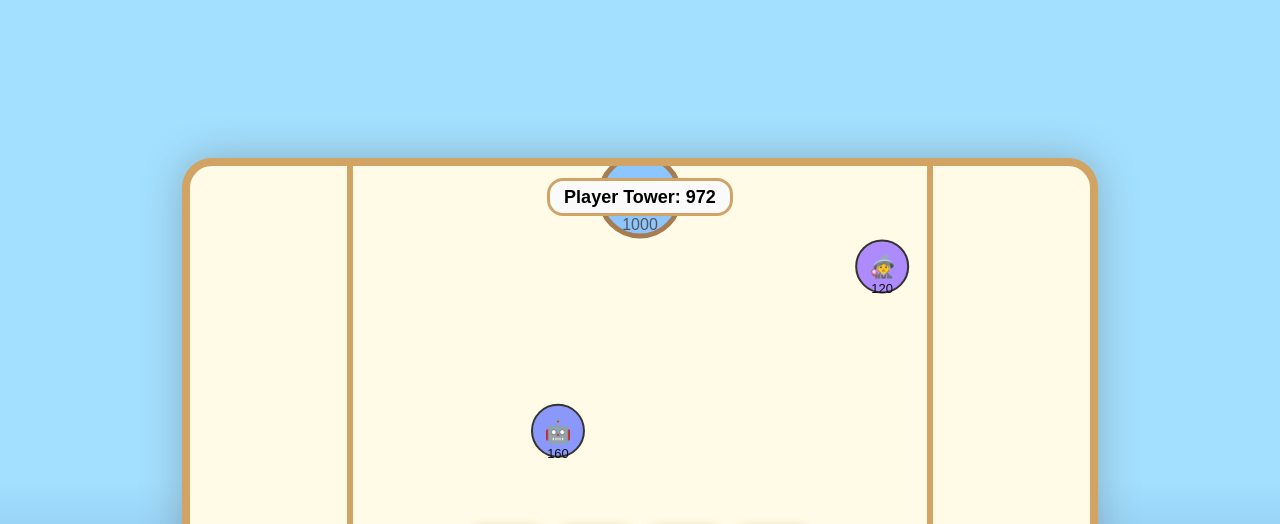
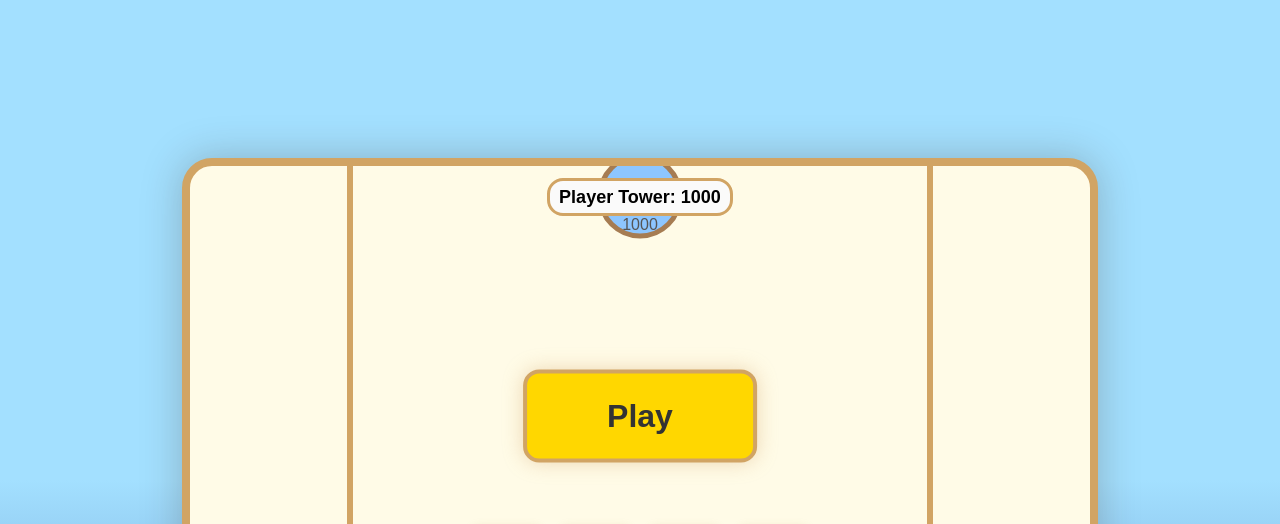
Before and after one commit to bodedeneal/Clash, a plain HTML site: page Index.html in a window 1280 px wide. Shown: the top 524 px of the page. Drawn offline with Linux system fonts and the light colour scheme.

Commit message:
Update Index.html

```diff
--- a/Index.html
+++ b/Index.html
@@ -121,6 +121,26 @@
       display: none;
       box-shadow: 0 0 20px #3f2e1e24;
     }
+    #playbtn {
+      position: absolute;
+      left: 50%;
+      top: 50%;
+      transform: translate(-50%, -50%);
+      background: #ffd700;
+      color: #333;
+      font-size: 32px;
+      font-weight: bold;
+      border: 4px solid #d1a464;
+      border-radius: 16px;
+      padding: 24px 80px;
+      cursor: pointer;
+      z-index: 200;
+      box-shadow: 0 0 20px #d1a46466;
+      transition: background 0.2s;
+    }
+    #playbtn:hover {
+      background: #ffe567;
+    }
     canvas {
       display: block;
       position: absolute;
@@ -137,6 +157,7 @@
       <div id="elixirbar">Elixir: <span id="elixir">5</span>/10</div>
       <div id="cardbar"></div>
       <div id="message"></div>
+      <button id="playbtn">Play</button>
       <canvas id="board" width="900" height="500"></canvas>
     </div>
   </div>
@@ -166,6 +187,7 @@
     const messageDiv = document.getElementById('message');
     const canvas = document.getElementById('board');
     const ctx = canvas.getContext('2d');
+    const playBtn = document.getElementById('playbtn');
 
     // Game State
     let playerHP = TOWER_HP;
@@ -177,6 +199,7 @@
     let lastElixirTime = Date.now();
     let lastEnemyDeploy = Date.now();
     let gameOver = false;
+    let gameRunning = false; // <--- Added
 
     // Card UI
     function drawCards() {
@@ -188,14 +211,14 @@
         div.innerHTML = `<span style="font-size:2em">${card.emoji}</span><br>${card.name}
           <div class="elixir-cost">${card.cost}</div>`;
         div.onclick = () => selectCard(idx);
-        if (elixir < card.cost) div.style.opacity = "0.5";
+        if (elixir < card.cost || !gameRunning) div.style.opacity = "0.5";
         cardbar.appendChild(div);
       });
     }
 
     // Deploy card
     function selectCard(idx) {
-      if (gameOver) return;
+      if (gameOver || !gameRunning) return;
       const card = cards[idx];
       if (elixir < card.cost) return;
       elixir -= card.cost;
@@ -221,7 +244,7 @@
 
     // Enemy deploy logic
     function enemyDeploy() {
-      if (gameOver) return;
+      if (gameOver || !gameRunning) return;
       const now = Date.now();
       if (now - lastEnemyDeploy < 1400 + Math.random()*500) return;
       lastEnemyDeploy = now;
@@ -231,7 +254,7 @@
 
     // Elixir regeneration
     function regenElixir() {
-      if (gameOver) return;
+      if (gameOver || !gameRunning) return;
       const now = Date.now();
       if (elixir < ELIXIR_MAX && now - lastElixirTime > 1000/ELIXIR_REGEN) {
         elixir = Math.min(ELIXIR_MAX, elixir + 1);
@@ -355,7 +378,7 @@
 
     // Game loop
     function gameLoop() {
-      if (gameOver) return;
+      if (gameOver || !gameRunning) return;
       // Elixir
       regenElixir();
       // Enemy deploy
@@ -396,16 +419,29 @@
       playerTroops = [];
       enemyTroops = [];
       gameOver = false;
+      gameRunning = false;
+      updateElixir();
+      drawCards();
+      drawBoard();
+      playBtn.style.display = 'block';
+    }
+
+    // Play button logic
+    playBtn.onclick = function() {
+      playBtn.style.display = 'none';
+      gameRunning = true;
+      lastElixirTime = Date.now();
+      lastEnemyDeploy = Date.now();
       updateElixir();
       drawCards();
       drawBoard();
       requestAnimationFrame(gameLoop);
-    }
+    };
 
-    // Start
+    // Initial draw
     drawCards();
     drawBoard();
-    requestAnimationFrame(gameLoop);
+    playBtn.style.display = 'block'; // Show Play button at start
   </script>
 </body>
 </html>
```
